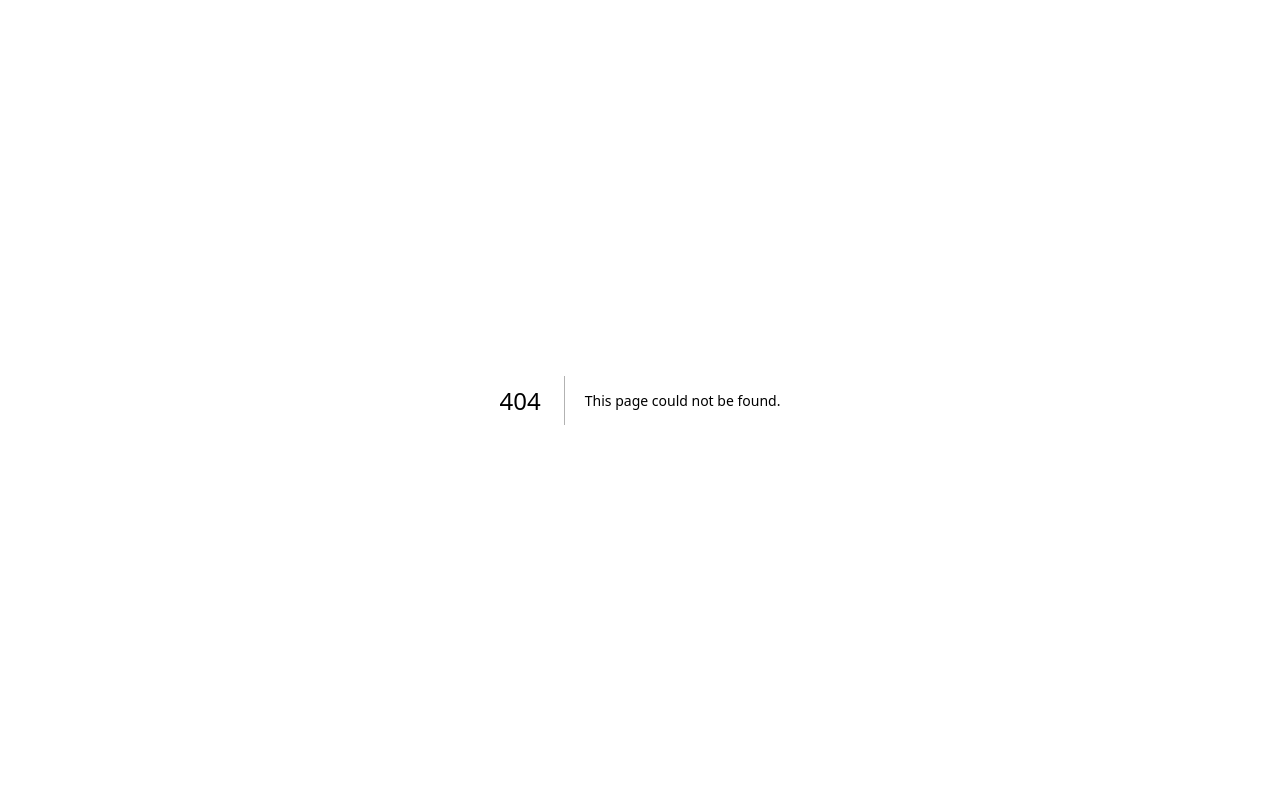
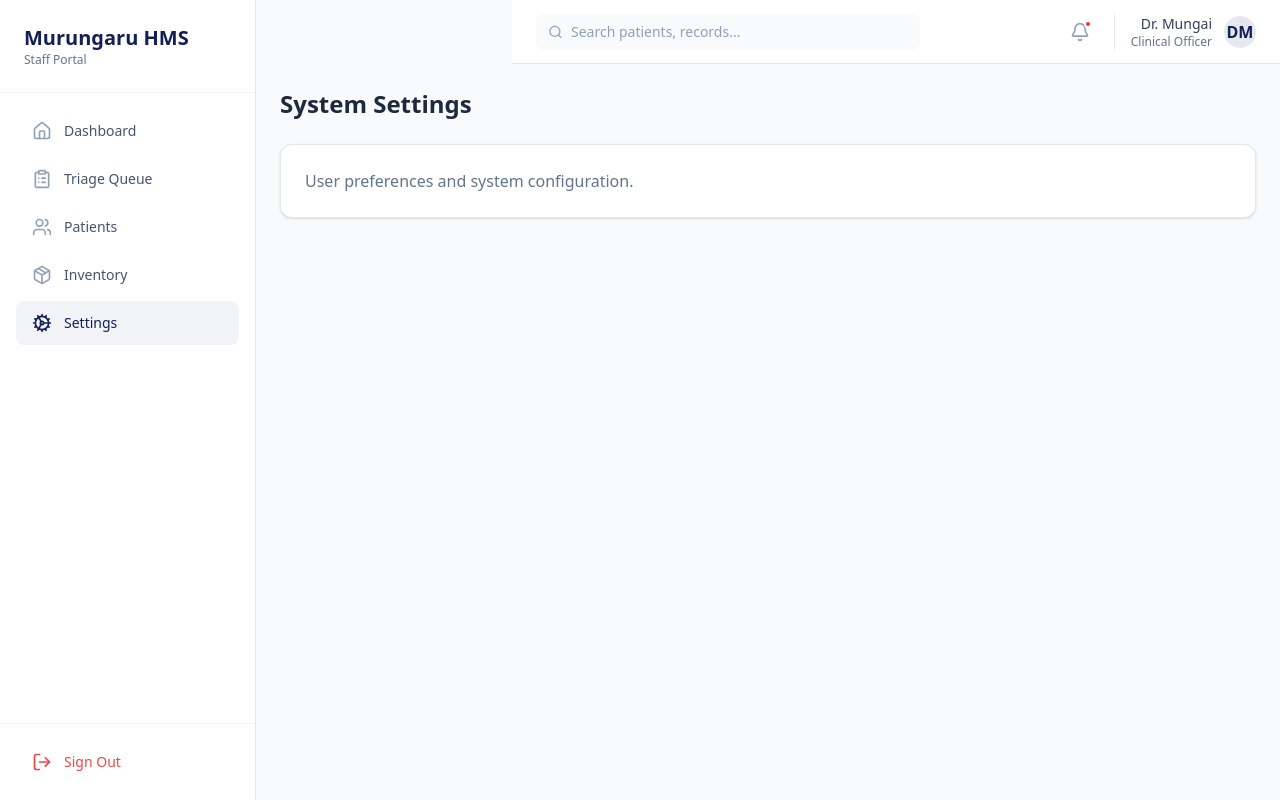
Before and after one commit to Denis254-ai/Murungaru-Health-Centre-management-System, a Next.js app: page /settings in a window 1280 px wide. Before the commit this address had no page. Built offline with nearby package versions, Linux system fonts and the light colour scheme.

Commit message:
Fix: Create missing pages for Triage, Patients, Inventory, and Settings to resolve 404 errors

```diff
--- /dev/null
+++ b/src/app/(portal)/admin/inventory/page.tsx
@@ -0,0 +1,10 @@
+export default function InventoryPage() {
+    return (
+        <div className="space-y-6">
+            <h1 className="text-2xl font-bold text-slate-800">Medical Inventory</h1>
+            <div className="bg-white p-6 rounded-xl shadow-sm border border-slate-200">
+                <p className="text-slate-500">Inventory tracking system coming soon.</p>
+            </div>
+        </div>
+    );
+}
--- /dev/null
+++ b/src/app/(portal)/settings/page.tsx
@@ -0,0 +1,10 @@
+export default function SettingsPage() {
+    return (
+        <div className="space-y-6">
+            <h1 className="text-2xl font-bold text-slate-800">System Settings</h1>
+            <div className="bg-white p-6 rounded-xl shadow-sm border border-slate-200">
+                <p className="text-slate-500">User preferences and system configuration.</p>
+            </div>
+        </div>
+    );
+}
--- /dev/null
+++ b/src/app/(portal)/staff/patients/page.tsx
@@ -0,0 +1,10 @@
+export default function PatientsPage() {
+    return (
+        <div className="space-y-6">
+            <h1 className="text-2xl font-bold text-slate-800">Patient Records</h1>
+            <div className="bg-white p-6 rounded-xl shadow-sm border border-slate-200">
+                <p className="text-slate-500">Patient management database coming soon.</p>
+            </div>
+        </div>
+    );
+}
--- /dev/null
+++ b/src/app/(portal)/staff/triage/page.tsx
@@ -0,0 +1,10 @@
+export default function TriagePage() {
+    return (
+        <div className="space-y-6">
+            <h1 className="text-2xl font-bold text-slate-800">Triage Queue</h1>
+            <div className="bg-white p-6 rounded-xl shadow-sm border border-slate-200">
+                <p className="text-slate-500">Triage queue functionality coming soon.</p>
+            </div>
+        </div>
+    );
+}
```
